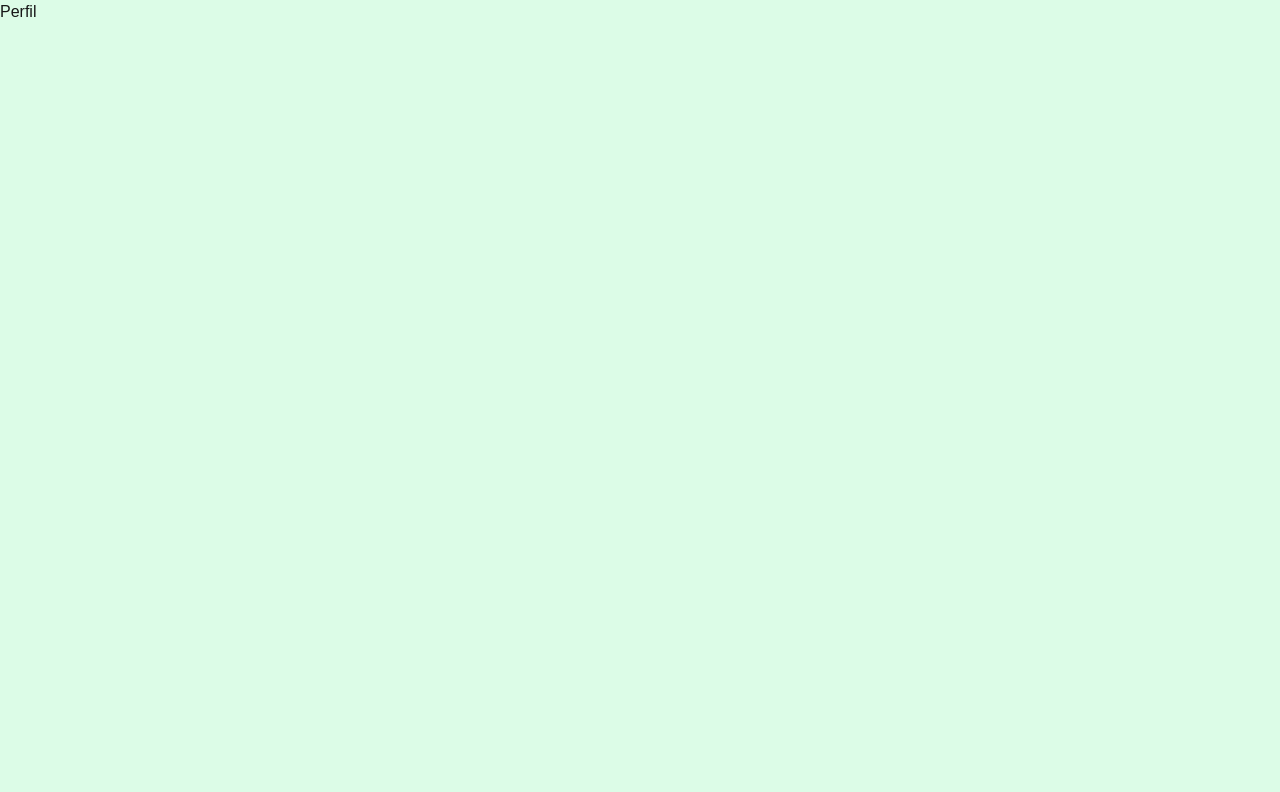
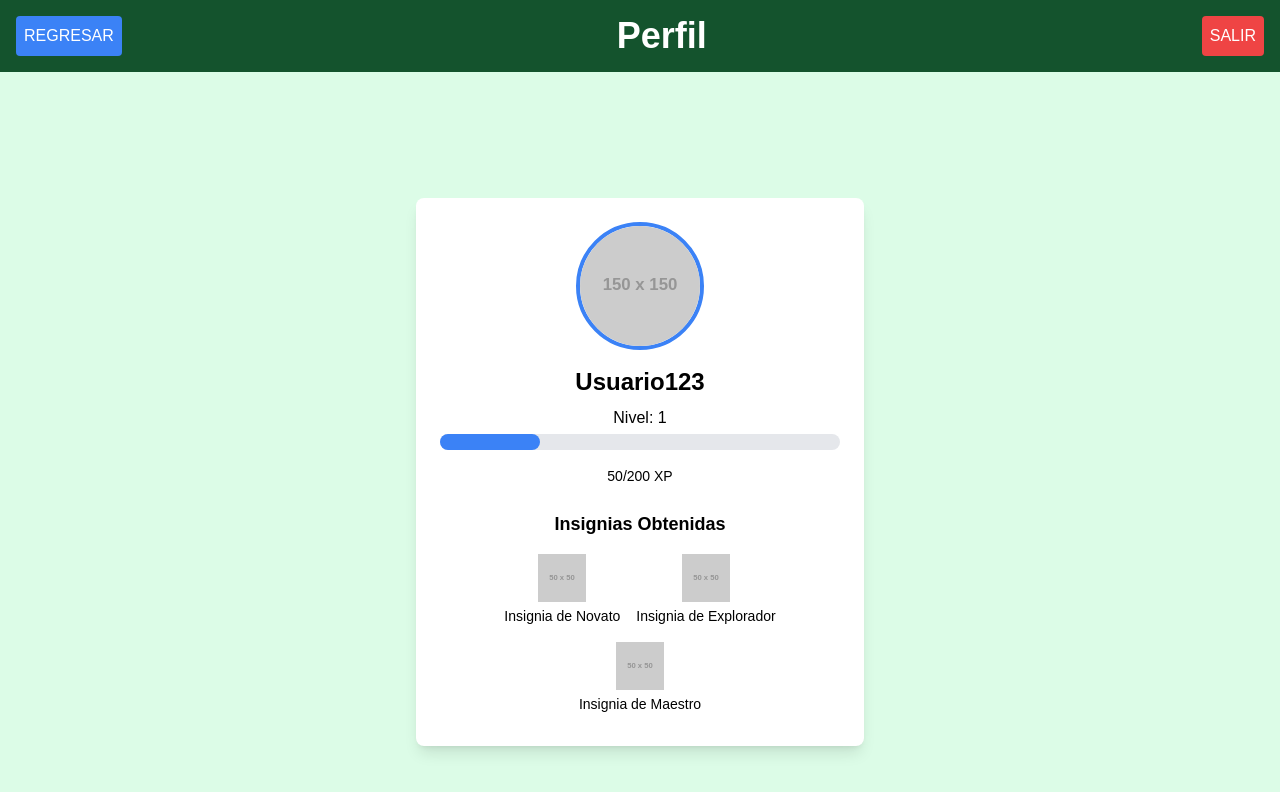
Before and after one commit to Juanfe008/AgroSenior-frontend, a Next.js app: page /Profile in a window 1280 px wide. Shown: the top 792 px of the page. Built offline with nearby package versions, Linux system fonts and the light colour scheme.

Commit message:
Maqueta Perfil / Navbar Component

```diff
--- a/app/Aprende/cuestionario/[id]/page.tsx
+++ b/app/Aprende/cuestionario/[id]/page.tsx
@@ -5,6 +5,7 @@ import Link from 'next/link';
 import { useParams } from 'next/navigation';
 import { motion, AnimatePresence } from 'framer-motion';
 import { fetchCuestionario } from '../services/cuestionario.service';
+import Navbar from '@/app/components/Navbar';
 
 const Cuestionario: React.FC = () => {
     const { id } = useParams();
@@ -116,15 +117,7 @@ const Cuestionario: React.FC = () => {
 
     return (
         <div>
-            <nav className="bg-green-900 text-white p-4">
-                <div className="container mx-auto flex justify-between items-center">
-                    <Link href="/Aprende">
-                        <button className="bg-blue-500 rounded p-2">REGRESAR</button>
-                    </Link>
-                    <div className="text-4xl font-bold">Cuestionario {cuestionario?.id}</div>
-                    <button className="bg-red-500 rounded p-2">SALIR</button>
-                </div>
-            </nav>
+            <Navbar backRoute='/Aprende' title={`Cuestionario ${cuestionario?.id}`} />
             <div className="min-h-screen bg-gray-100 flex items-start justify-center p-4">
                 <div className="max-w-3xl w-full bg-white shadow-lg rounded-lg p-8">
                     <div className="relative overflow-hidden h-64">
--- a/app/Aprende/leccion/components/Infografia.tsx
+++ b/app/Aprende/leccion/components/Infografia.tsx
@@ -2,24 +2,12 @@
 
 import Link from 'next/link';
 import { LeccionData } from '../interfaces/Leccion';
+import Navbar from '@/app/components/Navbar';
 
 const Infografia: React.FC<LeccionData> = (leccion) => {
     return (
         <div>
-            {/* Navbar */}
-            <nav className="bg-green-900 text-white p-4">
-                <div className="container mx-auto flex justify-between items-center">
-                    <Link href="/Aprende">
-                        <button className="bg-blue-500 rounded p-2">
-                            REGRESAR
-                        </button>
-                    </Link>
-                    <div className="text-4xl font-bold">{leccion.title}</div>
-                    <button className="bg-red-500 rounded p-2">
-                        SALIR
-                    </button>
-                </div>
-            </nav>
+            <Navbar backRoute="/Aprende" title={leccion.title}/>
             <div className="max-w-7xl mx-auto mt-4 px-4 py-10 bg-blue-200 rounded-md">
                 <p>{leccion.desc}</p>
             </div>
--- a/app/Aprende/leccion/components/TextoGuia.tsx
+++ b/app/Aprende/leccion/components/TextoGuia.tsx
@@ -5,6 +5,7 @@ import { motion, AnimatePresence } from "framer-motion";
 import Image from "next/image";
 import Link from 'next/link';
 import { LeccionData } from "../interfaces/Leccion";
+import Navbar from "@/app/components/Navbar";
 
 const TextoGuia: React.FC<LeccionData> = (leccion) => {
     const [cardActiva, setCardActiva] = useState(0);
@@ -40,17 +41,7 @@ const TextoGuia: React.FC<LeccionData> = (leccion) => {
 
     return (
         <div>
-            {/* Navbar */}
-            <nav className="bg-green-900 text-white p-4">
-                <div className="container mx-auto flex justify-between items-center">
-                    <Link href="/Aprende">
-                        <button className="bg-blue-500 rounded p-2">REGRESAR</button>
-                    </Link>
-                    <div className="text-4xl font-bold">{leccion.title}</div>
-                    <button className="bg-red-500 rounded p-2">SALIR</button>
-                </div>
-            </nav>
-
+            <Navbar backRoute="/Aprende" title={leccion.title}/>
             {leccion.cards && leccion.cards.length > 0 ? (
                 <div className="max-w-7xl mx-auto mt-4 px-4 py-10 bg-blue-200 rounded-md">
                     <div className="relative overflow-hidden h-80">
--- a/app/Aprende/page.tsx
+++ b/app/Aprende/page.tsx
@@ -3,6 +3,7 @@
 import Link from 'next/link';
 import { useState, useEffect } from 'react';
 import { fetchLeccionesByNivel } from './leccion/services/leccion.service';
+import Navbar from '../components/Navbar';
 
 export default function Aprende() {
     const [selectedLevel, setSelectedLevel] = useState<number | null>(null);
@@ -31,20 +32,7 @@ export default function Aprende() {
 
     return (
         <div>
-            {/* Navbar */}
-            <nav className="bg-green-900 text-white p-4">
-                <div className="container mx-auto flex justify-between items-center">
-                    <Link href="/ActionPanel">
-                        <button className="bg-blue-500 rounded p-2">
-                            REGRESAR
-                        </button>
-                    </Link>
-                    <div className="text-4xl font-bold">{selectedLevel !== null ? 'Escoge una lección' : 'Escoge un nivel'}</div>
-                    <button className="bg-red-500 rounded p-2">
-                        SALIR
-                    </button>
-                </div>
-            </nav>
+            <Navbar backRoute='/ActionPanel' title={`${selectedLevel !== null ? 'Escoge una lección' : 'Escoge un nivel'}`}/>
             <div className="container mx-auto mt-8 bg-green-900 p-4 rounded-lg">
                 <div className="flex flex-col items-center gap-4">
                     {['Introducción', 'Componentes y Diseño', 'Técnicas de Cultivo', 'Avanzado', 'Experto'].map((level, index) => (
--- a/app/Profile/page.tsx
+++ b/app/Profile/page.tsx
@@ -1,7 +1,62 @@
+import Link from "next/link";
+import Navbar from "../components/Navbar";
+
 export default function Profile() {
+    const user = {
+        username: 'Usuario123',
+        nivel: 1,
+        foto: 'https://via.placeholder.com/150',
+        xp: 50,
+        xpToNextLevel: 200,
+        insignias: [
+            { id: 1, nombre: 'Insignia de Novato', imagen: 'https://via.placeholder.com/50' },
+            { id: 2, nombre: 'Insignia de Explorador', imagen: 'https://via.placeholder.com/50' },
+            { id: 3, nombre: 'Insignia de Maestro', imagen: 'https://via.placeholder.com/50' },
+        ]
+    };
+
+    const progressPercentage = (user.xp / user.xpToNextLevel) * 100;
+
     return (
         <div>
-            <h1>Perfil</h1>
+            <Navbar backRoute="/ActionPanel" title="Perfil"/>
+            <div className="flex flex-col items-center justify-center p-8 bg-gradient-to-br min-h-screen">
+                <div className="bg-white shadow-lg rounded-lg p-6 w-full max-w-md">
+                    <img
+                        src={user.foto}
+                        alt={`${user.username} foto de perfil`}
+                        className="rounded-full w-32 h-32 mb-4 mx-auto border-4 border-blue-500"
+                    />
+                    <h2 className="text-2xl font-semibold text-center mb-2 text-black">{user.username}</h2>
+                    <p className="text-center mb-1 text-black">Nivel: {user.nivel}</p>
+
+                    {/* Barra de progreso */}
+                    <div className="w-full bg-gray-200 rounded-full h-4 mb-4">
+                        <div
+                            className="bg-blue-500 h-full rounded-full"
+                            style={{ width: `${progressPercentage}%` }}
+                        ></div>
+                    </div>
+                    <p className="text-center text-sm text-black">{user.xp}/{user.xpToNextLevel} XP</p>
+
+                    {/* Sección de insignias */}
+                    <div className="mt-6">
+                        <h3 className="text-lg font-semibold text-center mb-2 text-black">Insignias Obtenidas</h3>
+                        <div className="flex flex-wrap justify-center">
+                            {user.insignias.map((insignia) => (
+                                <div key={insignia.id} className="flex flex-col items-center m-2">
+                                    <img
+                                        src={insignia.imagen}
+                                        alt={insignia.nombre}
+                                        className="w-12 h-12 mb-1"
+                                    />
+                                    <span className="text-sm text-center text-black">{insignia.nombre}</span>
+                                </div>
+                            ))}
+                        </div>
+                    </div>
+                </div>
+            </div>
         </div>
-    )
+    );
 }
--- /dev/null
+++ b/app/components/Navbar.tsx
@@ -0,0 +1,24 @@
+import Link from "next/link";
+
+interface NavbarProps {
+    title: string;
+    backRoute: string;
+}
+
+const Navbar: React.FC<NavbarProps> = ({ title, backRoute }) => {
+    return (
+        <div>
+            <nav className="bg-green-900 text-white p-4">
+                <div className="container mx-auto flex justify-between items-center">
+                    <Link href={backRoute}>
+                        <button className="bg-blue-500 rounded p-2">REGRESAR</button>
+                    </Link>
+                    <div className="text-4xl font-bold">{title}</div>
+                    <button className="bg-red-500 rounded p-2">SALIR</button>
+                </div>
+            </nav>
+        </div>
+    );
+}
+
+export default Navbar;
```
